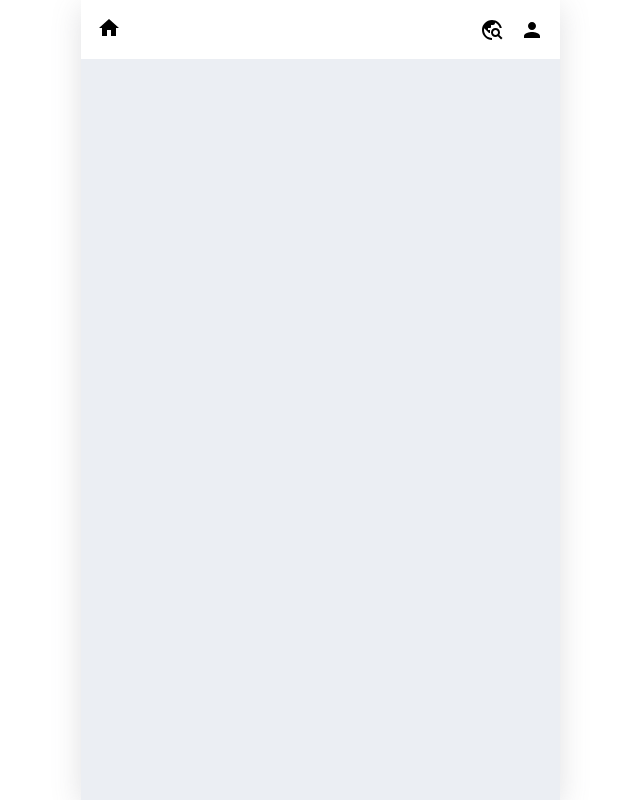
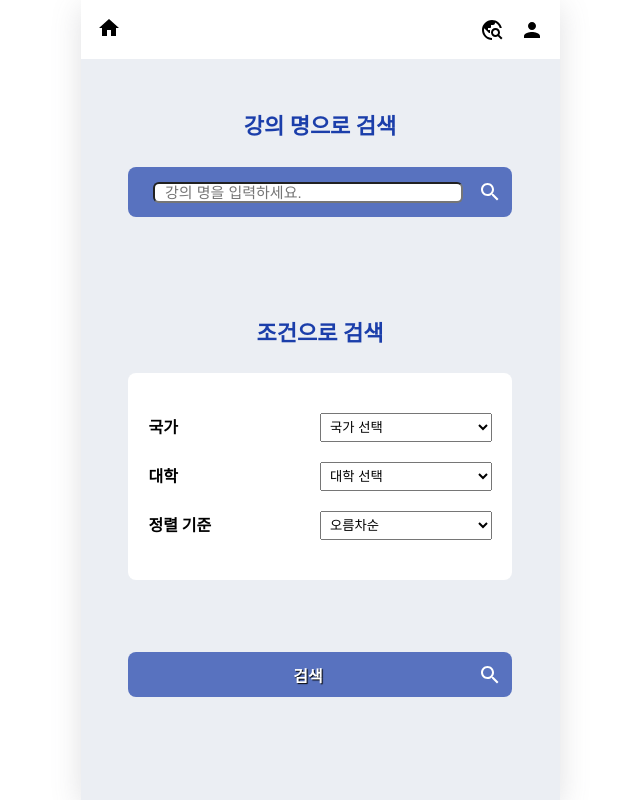
Before and after one commit to hufs-swai-capstone/the-global, a React (Create React App) app in the folder the-global/: page /satisfaction-search in a window 1280 px wide. Before the commit this address had no page. Shown: the whole page, without its empty margins (320-960 px from the left). Built offline with nearby package versions, Linux system fonts and the light colour scheme.

Commit message:
feat: add SatisfactionSearch page and router for that page

```diff
--- a/the-global/src/App.js
+++ b/the-global/src/App.js
@@ -7,6 +7,7 @@ import Header from "./components/Header";
 import Main from "./pages/Main";
 import MenuIntro from "./pages/Menu_Intro";
 import ReturnReportSearch from "./pages/ReturnReportSearch.js";
+import SatisfactionSearch from "./pages/SatisfactionSearch.js";
 import MenuDocument from "./pages/Menu_Document";
 
 function App() {
@@ -16,7 +17,8 @@ function App() {
       <Routes>
         <Route index element={<Main />} />
         <Route path="/intro" element={<MenuIntro />} />
-        <Route path="/search" element={<ReturnReportSearch />} />
+        <Route path="/return-report-search" element={<ReturnReportSearch />} />
+        <Route path="/satisfaction-search" element={<SatisfactionSearch />} />
         <Route path="/document" element={<MenuDocument />} />
       </Routes>
     </>
--- a/the-global/src/pages/SatisfactionSearch.js
+++ b/the-global/src/pages/SatisfactionSearch.js
@@ -0,0 +1,29 @@
+import React, { useState } from "react";
+
+// conponents
+import SearchLectures from "../components/search/SearchLectures";
+import SearchConditions from "../components/search/SearchConditions";
+
+// style
+import styled from "styled-components";
+import { Container, SearchButton, ButtonText } from "../styles/SearchStyle";
+
+// icon
+import SearchIcon from "@mui/icons-material/Search";
+
+const SatisfactionSearch = () => {
+  return (
+    <>
+      <SearchLectures />
+      <SearchConditions />
+      <Container>
+        <SearchButton>
+          <ButtonText>검색</ButtonText>
+          <SearchIcon />
+        </SearchButton>
+      </Container>
+    </>
+  );
+};
+
+export default SatisfactionSearch;
```
